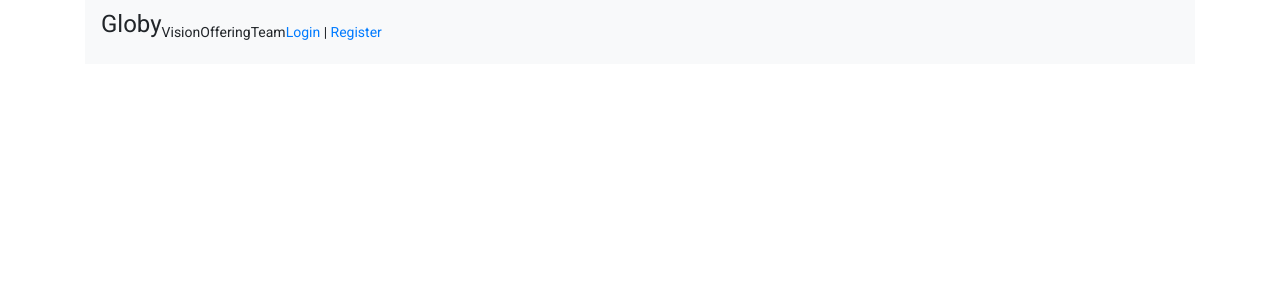
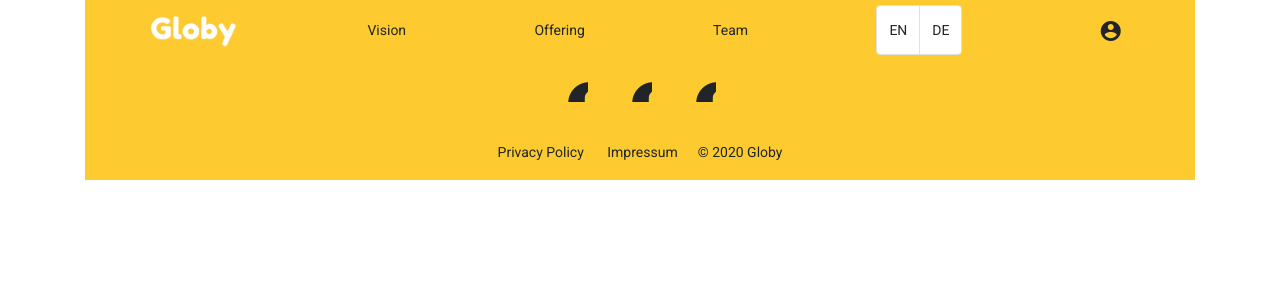
Before and after one commit to PhantomSquirrel7/javascript_seminar_frontend, an Angular app: page /about in a window 1280 px wide. Shown: the top 300 px of the page. Built offline with nearby package versions, Linux system fonts and the light colour scheme.

Commit message:
Updated Landing-Page

```diff
--- a/src/app/app.module.ts
+++ b/src/app/app.module.ts
@@ -11,7 +11,8 @@ import { FlexLayoutModule } from '@angular/flex-layout';
 import { BrowserAnimationsModule } from '@angular/platform-browser/animations';
 import {DemoMaterialModule} from './material-module';
 import { CustomLoginService } from '@app/services/custom';
-import { UserService } from './services/swagger-api/api';
+import { UserService } from './services/swagger-api/api';;
+import { LandingHeaderComponent } from './components/landing-header/landing-header.component'
 @NgModule({
   imports: [
     BrowserModule,
@@ -22,7 +23,7 @@ import { UserService } from './services/swagger-api/api';
     BrowserAnimationsModule,
     DemoMaterialModule
   ],
-  declarations: [AppComponent, LandingComponent, HomeComponent, LoginComponent,RegisterComponent,ForgotPasswordComponent, FooterComponent, HeaderComponent],
+  declarations: [AppComponent, LandingComponent, HomeComponent, LoginComponent,RegisterComponent,ForgotPasswordComponent, FooterComponent, HeaderComponent, LandingHeaderComponent],
   providers: [
     { provide: APP_INITIALIZER, useFactory: appInitializer, multi: true, deps: [CustomLoginService, UserService]},
     { provide: HTTP_INTERCEPTORS, useClass: JwtInterceptor, multi: true },
--- /dev/null
+++ b/src/app/components/landing-header/landing-header.component.html
@@ -0,0 +1,30 @@
+<div fxLayout="row" fxLayoutAlign="space-around center" class="header-component">
+
+    <a [routerLink]="['../about']">
+        <img class="logo" src="/assets/logo.png"/>
+    </a>
+
+
+    <a>Vision</a>
+    <a>Offering</a>
+    <a>Team</a>
+
+
+    <mat-button-toggle-group name="fontStyle" aria-label="Font Style">
+        <mat-button-toggle value="">EN</mat-button-toggle>
+        <mat-button-toggle value="">DE</mat-button-toggle>
+    </mat-button-toggle-group>
+
+
+    <button mat-icon-button  [matMenuTriggerFor]="menu">
+        <mat-icon>account_circle</mat-icon>
+    </button>
+
+    <mat-menu #menu="matMenu">
+        <button mat-menu-item >My Profile</button>
+        <a mat-menu-item [routerLink]="['../']">Home</a>
+        <button mat-menu-item>Settings</button>
+        <button mat-menu-item>Logout</button>
+    </mat-menu>
+
+</div>
--- /dev/null
+++ b/src/app/components/landing-header/landing-header.component.less
@@ -0,0 +1,12 @@
+.header-component {
+    height: 60px;
+    background-color: #FDCA30;
+}
+
+.logo {
+    width: 90px;
+}
+
+.search-form {
+    padding-top: 20px;
+}
--- /dev/null
+++ b/src/app/components/landing-header/landing-header.component.ts
@@ -0,0 +1,15 @@
+import { Component, OnInit } from '@angular/core';
+
+@Component({
+  selector: 'app-landing-header',
+  templateUrl: './landing-header.component.html',
+  styleUrls: ['./landing-header.component.less']
+})
+export class LandingHeaderComponent implements OnInit {
+
+  constructor() { }
+
+  ngOnInit(): void {
+  }
+
+}
--- a/src/app/components/landing/landing.component.html
+++ b/src/app/components/landing/landing.component.html
@@ -1,10 +1,2 @@
-<nav class="navbar navbar-expand-lg navbar-light bg-light">
-    <h1 [routerLink]="['/about']">Globy</h1>
-    <a>Vision</a>
-    <a>Offering</a>
-    <a>Team</a>
-    <span style="display:inline-block">
-        <a [routerLink]="['']">Login</a> |
-        <a [routerLink]="['/register']">Register</a>
-    </span>
-</nav>
+<app-landing-header></app-landing-header>
+<app-footer></app-footer>
```
Also changed, not shown: 1 other file (tests, documents, lock files or other folders).
